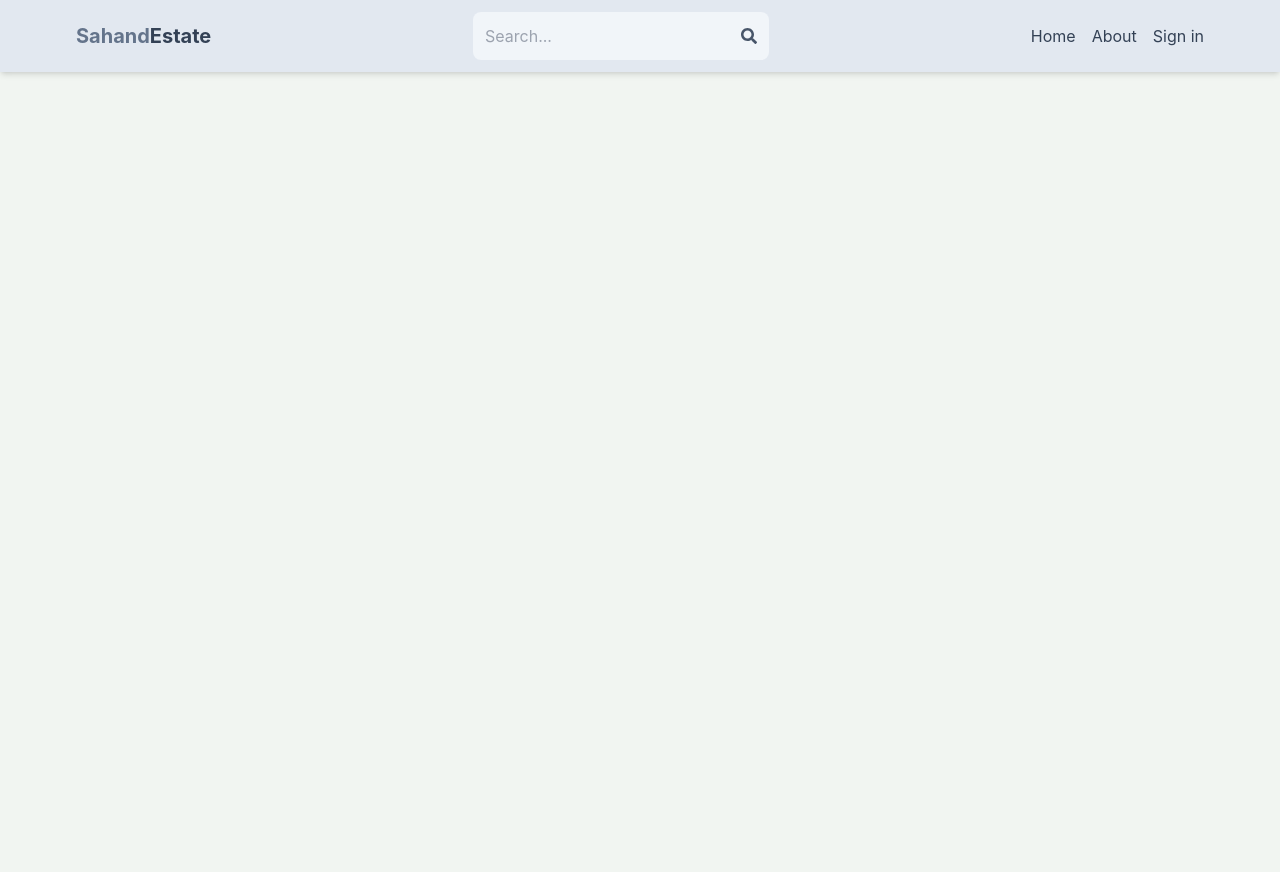
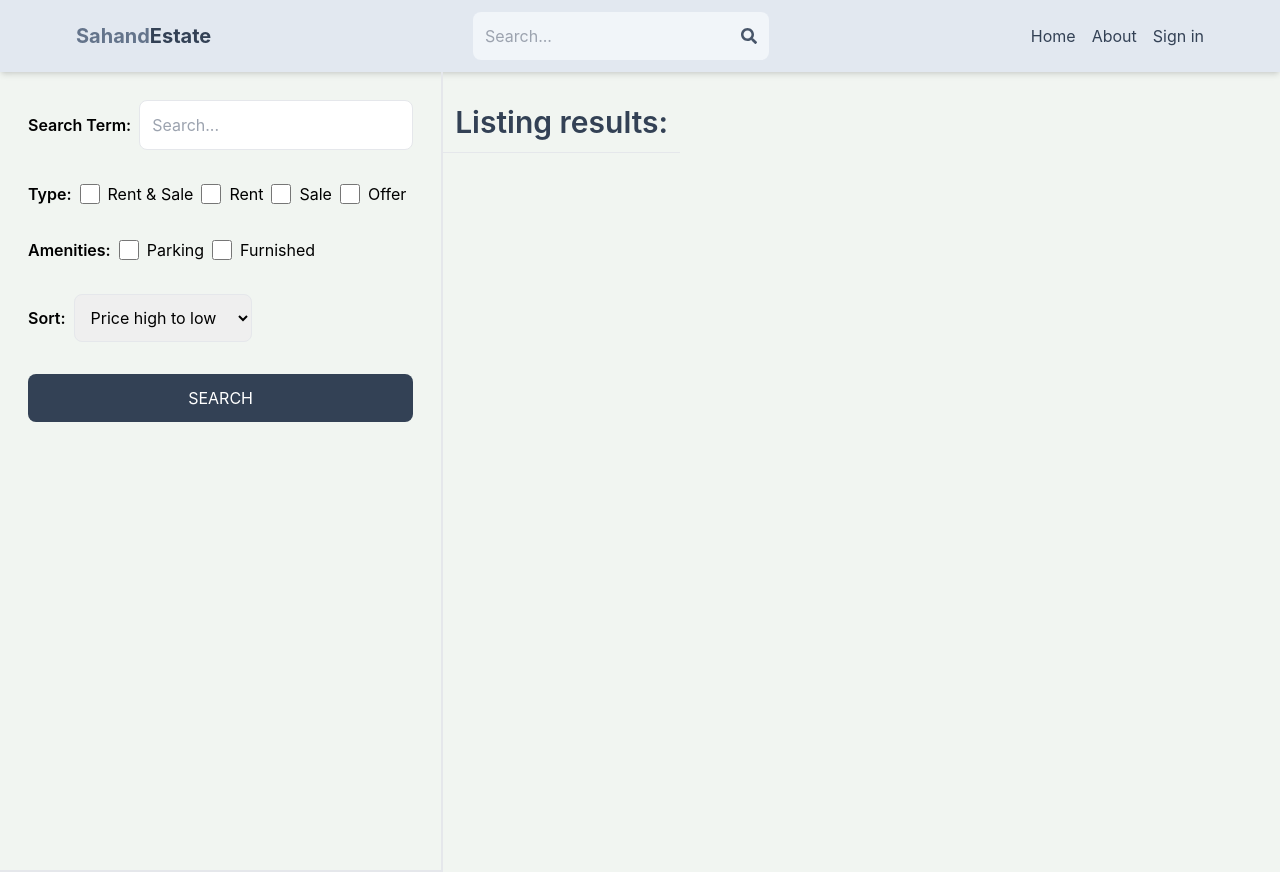
Before and after one commit to diwakarnath1965/Real_Estate, a React (Vite) app in the folder client/: page /search in a window 1280 px wide. Before the commit the page ends 800 px from the top, so only its background shows below. Built offline with nearby package versions, Linux system fonts and the light colour scheme.

Commit message:
create search page ui

```diff
--- a/client/src/App.jsx
+++ b/client/src/App.jsx
@@ -10,6 +10,7 @@
 import CreateListing from "./pages/CreateListing.jsx";
 import UpdateListing from "./pages/UpdateListing.jsx";
 import Listing from "./pages/Listing.jsx";
+import Search from "./pages/Search.jsx";
 
 const App = () => {
   return (
@@ -21,6 +22,7 @@
         <Route path="/sign-in" element={<SignIn />} />
         <Route path="/sign-up" element={<SignUp />} />
         <Route path="/about" element={<About />} />
+        <Route path="/search" element={<Search/>}/>
         <Route element={<PrivateRoute />}>
           <Route path="/profile" element={<Profile />} />
           <Route path="/create-listing" element={<CreateListing />} />
--- /dev/null
+++ b/client/src/pages/Search.jsx
@@ -0,0 +1,66 @@
+import React from 'react';
+
+export default function Search() {
+  return (
+    <div className='flex flex-col md:flex-row'>
+      <div className='p-7  border-b-2 md:border-r-2 md:min-h-screen'>
+        <form className='flex flex-col gap-8'>
+          <div className='flex items-center gap-2'>
+            <label className='whitespace-nowrap font-semibold'>Search Term:</label>
+            <input
+              type='text'
+              id='searchTerm'
+              placeholder='Search...'
+              className='border rounded-lg p-3 w-full'
+            />
+          </div>
+          <div className='flex gap-2 flex-wrap items-center'>
+            <label className='font-semibold'>Type:</label>
+            <div className='flex gap-2'>
+              <input type='checkbox' id='all' className='w-5' />
+              <span>Rent & Sale</span>
+            </div>
+            <div className='flex gap-2'>
+              <input type='checkbox' id='rent' className='w-5' />
+              <span>Rent</span>
+            </div>
+            <div className='flex gap-2'>
+              <input type='checkbox' id='sale' className='w-5' />
+              <span>Sale</span>
+            </div>
+            <div className='flex gap-2'>
+              <input type='checkbox' id='offer' className='w-5' />
+              <span>Offer</span>
+            </div>
+          </div>
+          <div className='flex gap-2 flex-wrap items-center'>
+            <label className='font-semibold'>Amenities:</label>
+            <div className='flex gap-2'>
+              <input type='checkbox' id='parking' className='w-5' />
+              <span>Parking</span>
+            </div>
+            <div className='flex gap-2'>
+              <input type='checkbox' id='furnished' className='w-5' />
+              <span>Furnished</span>
+            </div>
+          </div>
+          <div className='flex items-center gap-2'>
+            <label className='font-semibold'>Sort:</label>
+            <select id='sort_order' className='border rounded-lg p-3'>
+              <option>Price high to low</option>
+              <option>Price low to hight</option>
+              <option>Latest</option>
+              <option>Oldest</option>
+            </select>
+          </div>
+          <button className='bg-slate-700 text-white p-3 rounded-lg uppercase hover:opacity-95'>
+            Search
+          </button>
+        </form>
+      </div>
+      <div className=''>
+        <h1 className='text-3xl font-semibold border-b p-3 text-slate-700 mt-5'>Listing results:</h1>
+      </div>
+    </div>
+  );
+}
```
